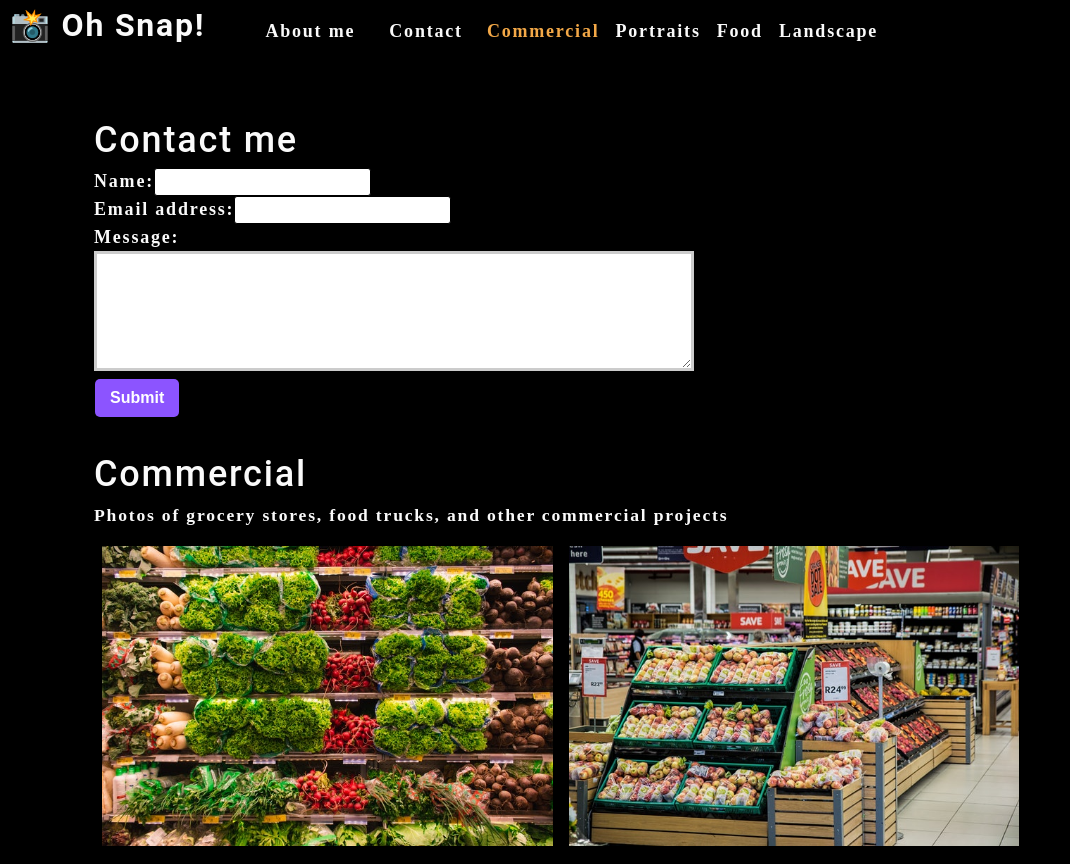
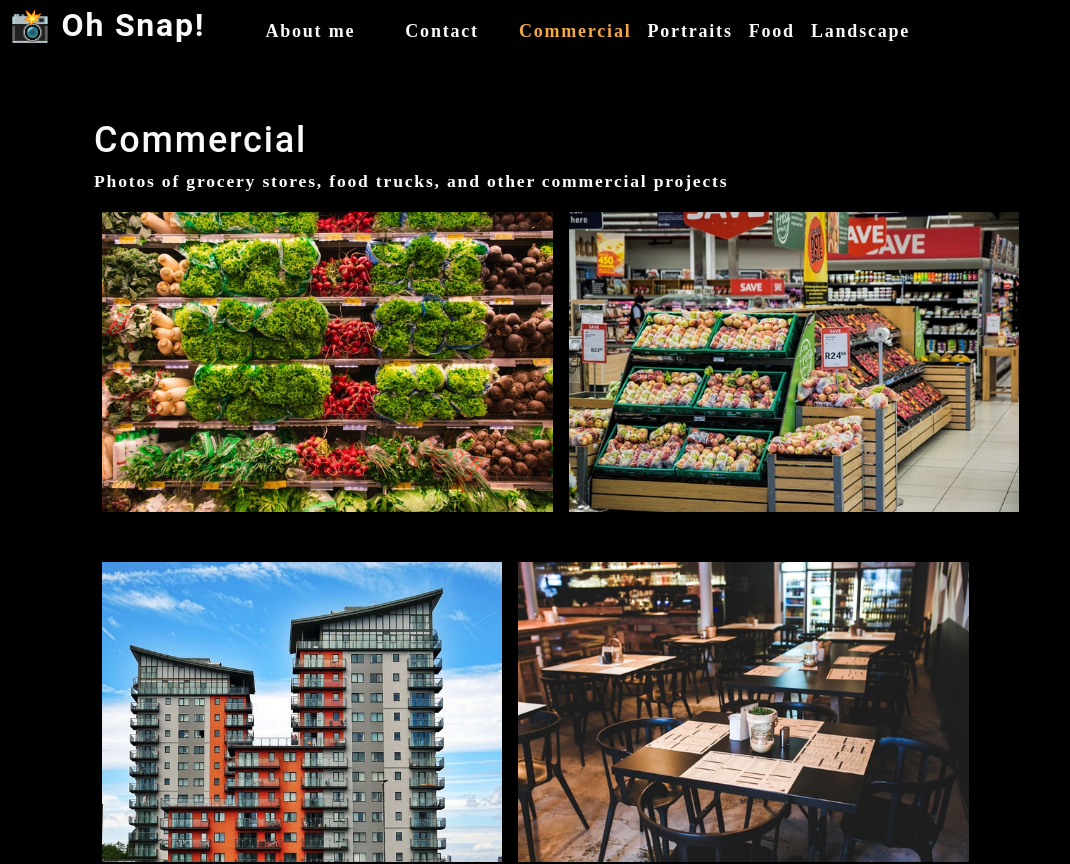
Before and after one commit to JColeCodes/photo-port, a React (Create React App) app: page / in a window 1280 px wide. Shown: the top 864 px of the page, without its empty margins (0-1070 px from the left). Built offline with nearby package versions, Linux system fonts and the light colour scheme; the HTML template or start-up script is replaced by a standard one.

Commit message:
added conditional rendering for contact

```diff
--- a/src/App.js
+++ b/src/App.js
@@ -5,6 +5,8 @@
 import ContactForm from './components/Contact';
 
 function App() {
+  const [contactSelected, setContactSelected] = useState(false);
+
   const [categories] = useState([
     {
       name: 'commercial',
@@ -32,11 +34,19 @@
         categories={categories}
         setCurrentCategory={setCurrentCategory}
         currentCategory={currentCategory}
+        contactSelected={contactSelected}
+        setContactSelected={setContactSelected}
       ></Nav>
       <main>
-        <ContactForm></ContactForm>
-        <Gallery currentCategory={currentCategory}></Gallery>
-        <About></About>
+        {!contactSelected ? (
+          <>
+            <Gallery currentCategory={currentCategory}></Gallery>
+            <About></About>
+          </>
+        ) : (
+            <ContactForm></ContactForm>
+        )}
+
       </main>
     </div>
   );
--- a/src/components/Nav/index.js
+++ b/src/components/Nav/index.js
@@ -5,7 +5,9 @@
     const {
         categories = [],
         setCurrentCategory,
-        currentCategory
+        currentCategory,
+        contactSelected,
+        setContactSelected
     } = props;
 
     useEffect(() => {
@@ -22,14 +24,17 @@
             <nav>
                 <ul className="flex-row">
                     <li className="mx-2">
-                        <a href="#about" data-testid="about">About me</a>
+                        <a href="#about" data-testid="about" onClick={() => setContactSelected(false)}>About me</a>
                     </li>
-                    <li>
-                        <span className="mx-2">Contact</span>
+                    <li className={`mx-2 ${contactSelected && 'navActive'}`}>
+                        <span onClick={() => setContactSelected(true)} className="mx-2">Contact</span>
                     </li>
                     {categories.map((category) => (
-                        <li className={`mx-1 ${currentCategory.name === category.name && 'navActive'}`} key={category.name}>
-                            <span onClick={() => setCurrentCategory(category)}>
+                        <li className={`mx-1 ${currentCategory.name === category.name && !contactSelected && 'navActive'}`} key={category.name}>
+                            <span onClick={() => {
+                                setCurrentCategory(category);
+                                setContactSelected(false);
+                            }}>
                                 {capitalizeFirstLetter(category.name)}
                             </span>
                         </li>
```
